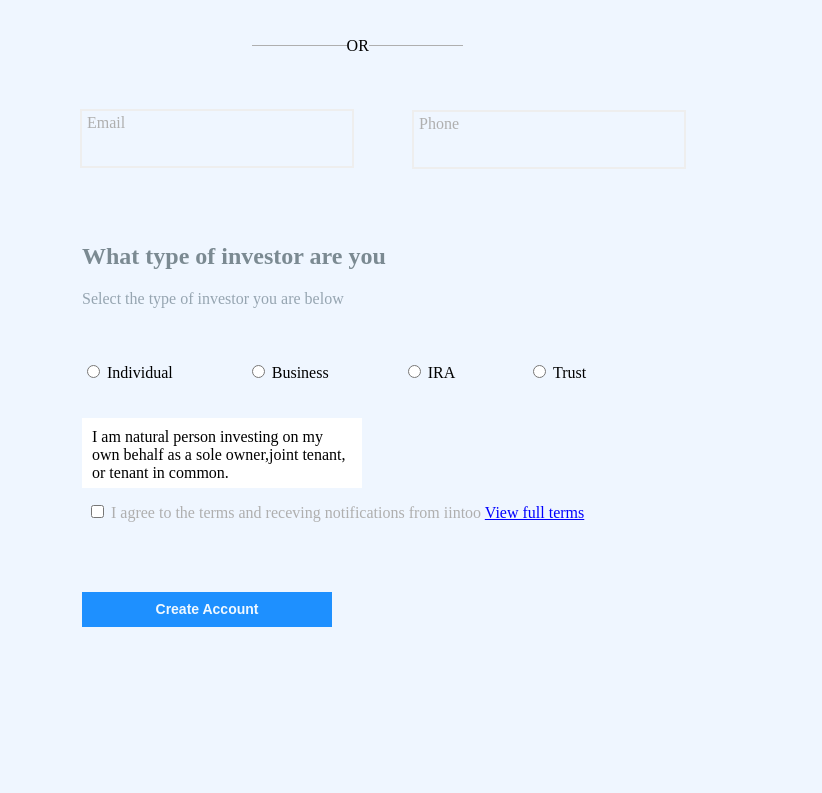
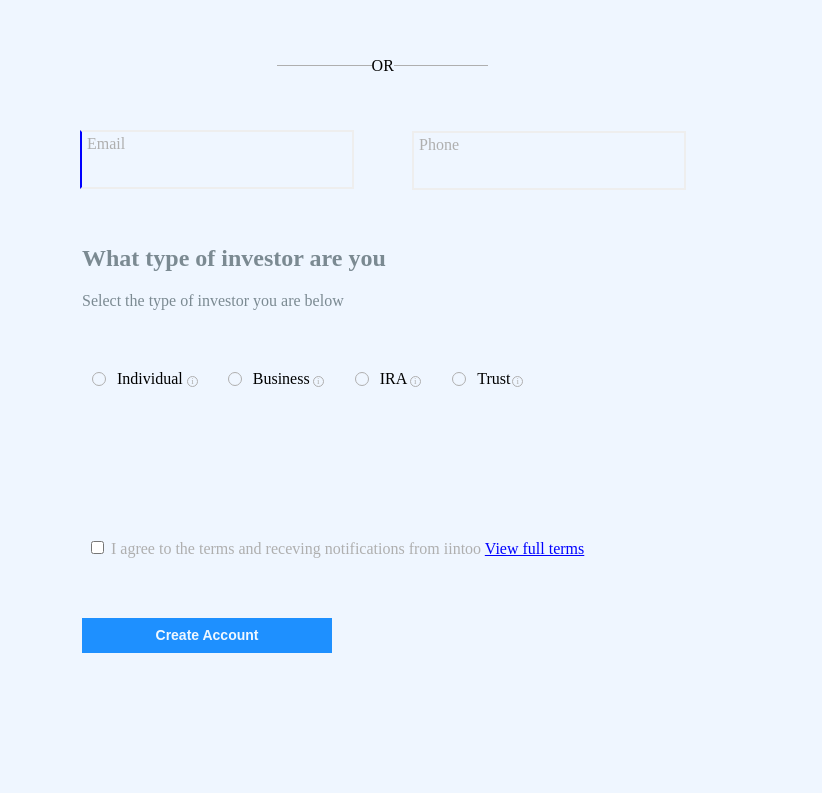
Before and after one commit to serkim1209-cloud/index.html, a plain HTML site: page index.html/index.html/index.html in a window 1280 px wide. Shown: the part 1172-1965 px from the top of the page, without its empty margins (18-840 px from the left). Before the commit the page ends 1939 px from the top, so only its background shows below. Drawn offline with Linux system fonts and the light colour scheme.

Commit message:
всё исправил

```diff
--- a/index.html/index.html/index.css
+++ b/index.html/index.html/index.css
@@ -1,10 +1,30 @@
 /*Левая сторона*/
+
 .left {
     display: inline;
+}
+/*Высота заголовка*/
 
+.title {
+    margin-bottom: 60px;
+}
+/*Высота кнопок*/
+
+.button {
+    margin-bottom: 60px;
+}
+/*Высота текста контента*/
+.coment {
+    margin-bottom: 60px;
+}
 
 /*Правая сторона*/
+
+/*Высота последнего чекбокса*/
+.checkbox {
+    margin-bottom: 60px;
 }
+
 .right {
     display: inline-block;
     margin-left: 50px;
@@ -60,8 +80,9 @@ body {
     display: flex;
     align-items: center;
     width: 35%;
-    margin-left: 170px;
+    margin-left: 195px;
     margin-top: 10px;
+    margin-bottom: 55px;
 }
 .line {
     flex-grow: 1;
@@ -75,16 +96,18 @@ body {
 /*Общий блок Input*/
 .input {
     margin-left: -145px;
+    margin-bottom: 55px;
 }
 /*Input рамка для телефона*/
 .Phone {
-     border: 2px solid #EEEEEE;
+  border: 2px solid #EEEEEE;
   width: 270px;
   height: 47px;
   width: 270px;
   height: 55px;
   margin-left: 475px;
   margin-top: -58px;
+
 }
 /*Input рамка для почты*/
 .Email {
@@ -94,6 +117,7 @@ body {
   width: 270px;
   height: 55px;
   margin-left: 143px;
+  border-left-color:blue;
 
 }
 /*Надписи телефо и почта в инпуте*/
@@ -114,24 +138,159 @@ p {
 .h1 {
     color: #96A5B1;
 }
-.h3 {
-    color: #96A5B1;
-}
 
 /*Текст заголовка 1 и 2*/
 h1 {
     color: #7B8A92;
 }
-h2 {
+.h2 {
     color: #7B8A92;
+    margin-bottom: 60px;
 }
 /*Радио кнопки*/
 
-input {
-
+.Radio {
+    display: flex;
+    margin-left: 35px;
+    margin-bottom: 60px;
 }
 label {
     margin-right: 70px;
+
+}
+/*Иконки информации для радио кнопок*/
+.information-1 {
+    width: 9px;
+    height: 9px;
+    border: 1px solid #AFAFAF;
+    border-radius: 100%;
+    display: flex;
+    justify-content: center;
+    align-items: center;
+    font-size: 9px;
+    position: absolute;
+    margin-left: 70px;
+    margin-top: -12px;
+    color: #AFAFAF;
+}
+.information-2{
+     width: 9px;
+    height: 9px;
+    border: 1px solid #AFAFAF;
+    border-radius: 100%;
+    display: flex;
+    justify-content: center;
+    align-items: center;
+    font-size: 9px;
+    position: absolute;
+    margin-left: 60px;
+    margin-top: -12px;
+    color: #AFAFAF;
+}
+.information-3 {
+    width: 9px;
+    height: 9px;
+    border: 1px solid  #AFAFAF;
+    border-radius: 100%;
+    display: flex;
+    justify-content: center;
+    align-items: center;
+    font-size: 9px;
+    position: absolute;
+    margin-left: 30px;
+    margin-top: -12px;
+    color: #AFAFAF;
+}
+
+.information-4 {
+    width: 9px;
+    height: 9px;
+    border: 1px solid #AFAFAF;
+    border-radius: 100%;
+    display: flex;
+    justify-content: center;
+    align-items: center;
+    font-size: 9px;
+    position: absolute;
+    margin-left: 35px;
+    margin-top: -12px;
+    color: #AFAFAF;
+}
+input[type="radio"] {
+    display: none;
+
+}
+/*Кастомные радио кнопки*/
+.custom-radio-1 {
+    width: 12px;
+    height: 12px;
+    border: 1px solid #AFAFAF;
+    border-radius: 100%;
+    display: flex;
+    justify-content: center;
+    align-items: center;
+    font-size: 9px;
+    position: absolute;
+    margin-left: 65px;
+    margin-left: -25px;
+    color: #AFAFAF;
+    margin-top: 2px;
+
+
+}
+.custom-radio-2 {
+    width: 12px;
+    height: 12px;
+    border: 1px solid #AFAFAF;
+    border-radius: 100%;
+    display: flex;
+    justify-content: center;
+    align-items: center;
+    font-size: 9px;
+    position: absolute;
+    margin-left: 140px;
+    margin-left: -25px;
+    color: #AFAFAF;
+    margin-top: 2px;
+
+}
+.custom-radio-3 {
+    width: 12px;
+    height: 12px;
+    border: 1px solid #AFAFAF;
+    border-radius: 100%;
+    display: flex;
+    justify-content: center;
+    align-items: center;
+    font-size: 9px;
+    position: absolute;
+    margin-left: 60px;
+    margin-left: -25px;
+    color: #AFAFAF;
+    margin-top: 2px;
+
+}
+.custom-radio-4 {
+    width: 12px;
+    height: 12px;
+    border: 1px solid #AFAFAF;
+    border-radius: 100%;
+    display: flex;
+    justify-content: center;
+    align-items: center;
+    font-size: 9px;
+    position: absolute;
+    margin-left: 65px;
+    margin-left: -25px;
+    color: #AFAFAF;
+    margin-top: 2px;
+
+}
+.custom-radio-1:hover, .custom-radio-2:hover, .custom-radio-3:hover, .custom-radio-4:hover {
+    border-color: blue;
+    border-width: 4px;
+    margin-top: -3px;
+
 
 }
 u {
@@ -155,4 +314,12 @@ u {
     padding: 10px;
     text-align: left;
     background-color: #FFFFFF;
+    color: #AFAFAF;
+    opacity: 0;
+
 }
+/*Появление блока с комментарием при наведении на иконку информации*/
+.Radio:hover~.text-content .coment
+{
+  opacity: 1;
+}
--- a/index.html/index.html/index.html
+++ b/index.html/index.html/index.html
@@ -12,24 +12,26 @@
       </div>
     <div class="right">
     <!--Заголовок с описанием-->
+    <div class="title">
     <h1>Get iintoo it today</h1>
     <span class="h1">There is not charge or obligation upon registration.</span>
+    </div>
     <!--Кнопки Facebook и Linkedln-->
-    <br><br><br>
+
     <div class="button">
         <span>
         <button class="Facebook"><img src="../img/facebook.svg" alt="Register with Facebook" class="Facebook-img">Register with Facebook</button>
         <button class="Linkedln"><img src="../img/linkedin.svg" alt="Register with Linkedln" class="Linkedln-img">Register with Linkedln</button>
         </span>
     </div>
-    <br><br><br>
+
 <!--Текст между полосками-->
     <div class="container">
     <span class="line"></span>
     <span class="or">OR</span>
     <span class="line"></span>
     </div>
-   <br><br><br>
+
     <!--Поля для ввода-->
 <div class="input">
 
@@ -44,55 +46,58 @@
 </div>
 
 </div>
-<br><br><br>
+
 <!-- Заголовок номер 2-->
  <div class="h2">
     <h2>What type of investor are you</h2>
     <span class="h3">Select the type of investor you are below</span>
  </div>
- <br><br><br>
+
  <!---Радио кнопки-->
  <span class="Radio">
       <label class="radio">
     <input type="radio" name="type" value="individual">
-    <span class="custom-radio"></span>
+    <span class="custom-radio-1"></span>
     Individual
+    <div class="information-1">i</div>
   </label>
 
   <label class="radio">
     <input type="radio" name="type" value="business">
-    <span class="custom-radio"></span>
+    <span class="custom-radio-2"></span>
     Business
+    <div class="information-2">i</div>
   </label>
 
   <label class="radio">
     <input type="radio" name="type" value="ira">
-    <span class="custom-radio"></span>
+    <span class="custom-radio-3"></span>
     IRA
+    <div class="information-3">i</div>
   </label>
 
   <label class="radio">
     <input type="radio" name="type" value="trust">
-    <span class="custom-radio"></span>
+    <span class="custom-radio-4"></span>
     Trust
+    <div class="information-4">i</div>
  </span>
- <br><br><br>
+
  <!--Коментарий для радио кнопки-->
-
-    <div class="text-content">
-    <div class="coment">
+  <div class="text-content">
+   <div class="coment">
        I am natural person investing on my
        own behalf as a sole owner,joint tenant,
        or tenant in common.
     </div>
-    <br><br><br>
+
+
     <!--Чекбокс-->
     <p class="checkbox">
         <input type="checkbox" id="options">
         <label for="options">I agree to the terms and receving notifications from iintoo <u>View full terms</u></label>
     </p>
-    <br><br><br>
-    <i></i>
+
 <!--Последняя кнопка-->
  <button class="last">Create Account</button>
  </div>
```
